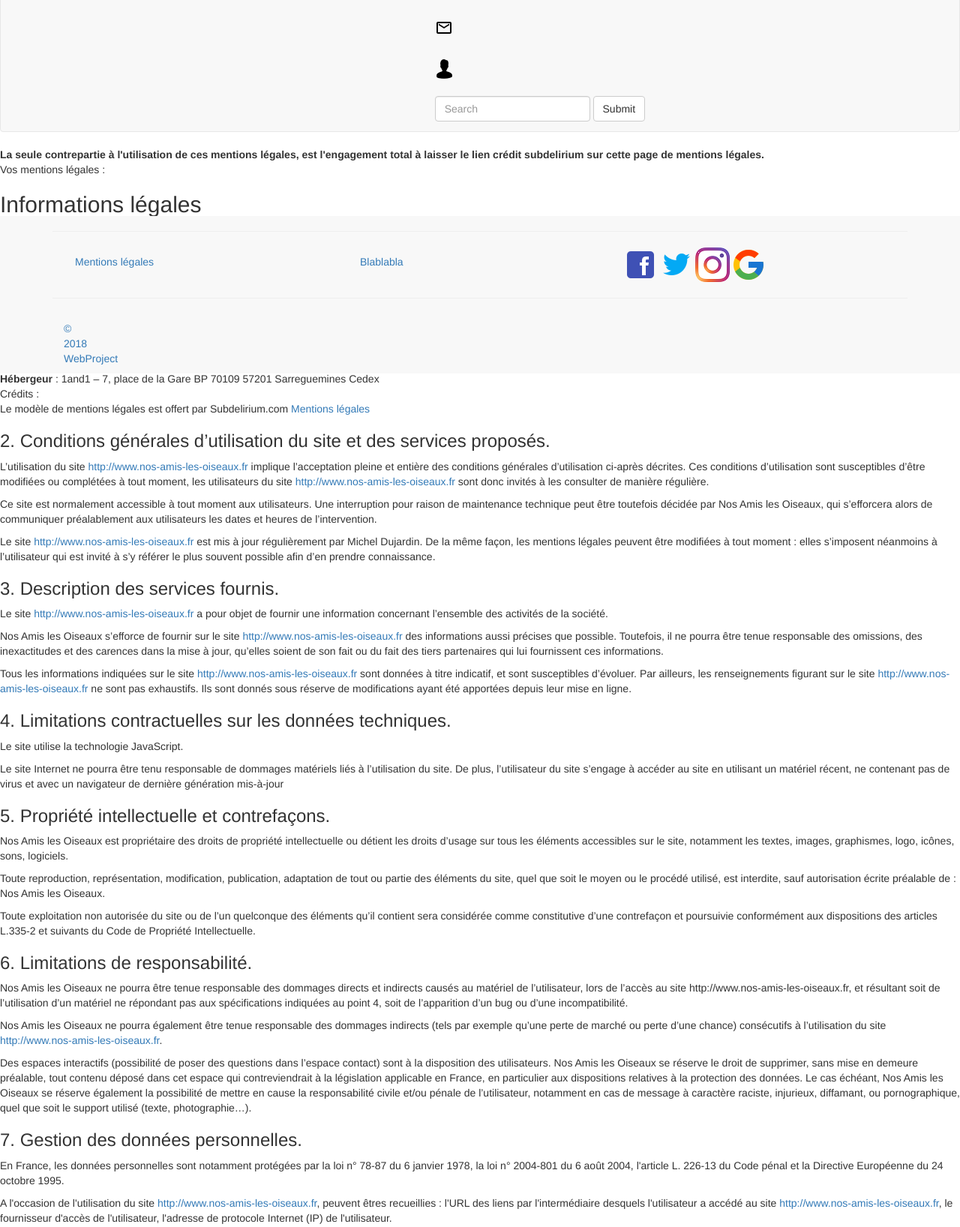
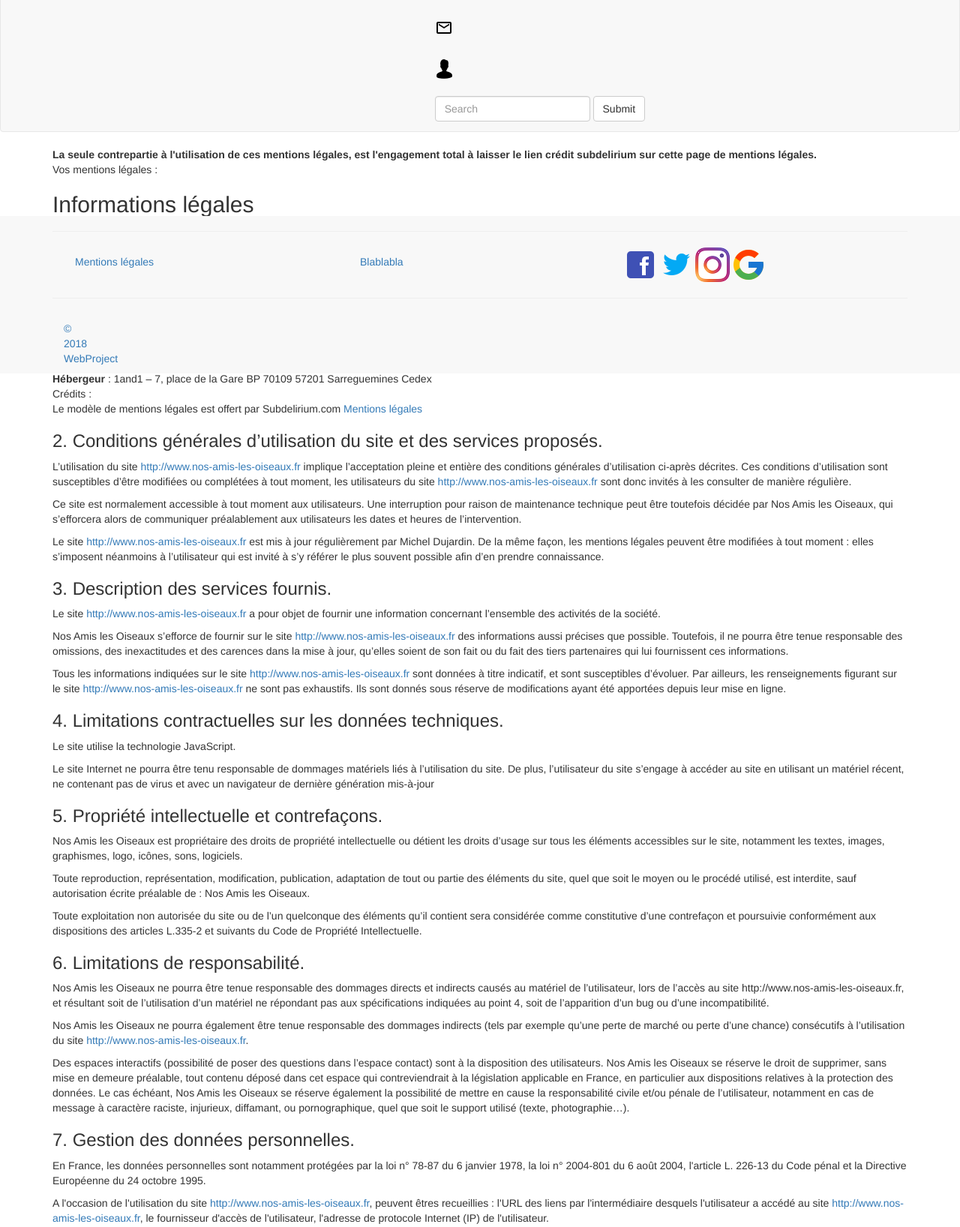
Before and after one commit to 4dr138/NosAmisLesOiseaux, a Symfony app: template templates/footer/mentions.html.twig in a window 1280 px wide. Shown: the part 302-1938 px from the top of the page at 75% size. Run offline with Twig, Linux system fonts and the light colour scheme; the template is opened without the code that fills it, so the values that code supplies are empty; some libraries are stand-ins or nearby versions.

Commit message:
Div container  mentions
add container on mentions

```diff
--- a/templates/footer/mentions.html.twig
+++ b/templates/footer/mentions.html.twig
@@ -1,7 +1,9 @@
 {% extends 'base.html.twig' %}
 {% block body %}
 
-
+<div class="container">
+    <div class="row">
+        <div class="col-md-12">
 			<strong>La seule contrepartie à l'utilisation de ces mentions légales, est l'engagement total à laisser le lien crédit subdelirium sur cette page de mentions légales.</strong><br />
 			Vos mentions légales :
 			<h2>Informations légales</h2>
@@ -61,6 +63,8 @@ Le modèle de mentions légales est offert par Subdelirium.com <a target="_blank
 			<h3>11. Lexique.</h3>
 			<p>Utilisateur : Internaute se connectant, utilisant le site susnommé.</p>
 			<p>Informations personnelles : « les informations qui permettent, sous quelque forme que ce soit, directement ou non, l'identification des personnes physiques auxquelles elles s'appliquent » (article 4 de la loi n° 78-17 du 6 janvier 1978).</p>
-
+		</div>
+	</div>
+</div>
 
 {% endblock %}
```
Lines whose indentation alone changed are shown as unchanged.
